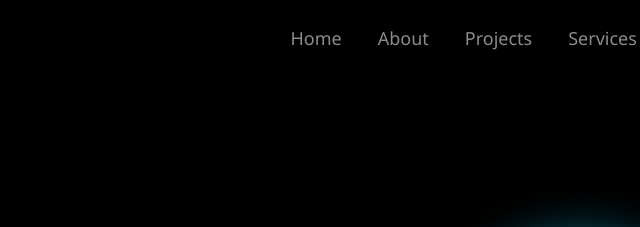
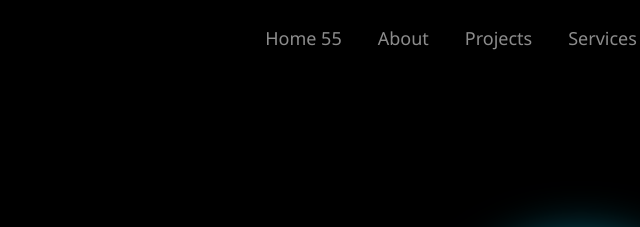
Before and after one commit to waleedjawed78/Portfolio, a plain HTML site: page index.html in a window 1280 px wide. Shown: the top 227 px of the page, 464-1104 px from the left. Drawn offline with Linux system fonts and the light colour scheme.

Commit message:
update index.html

```diff
--- a/index.html
+++ b/index.html
@@ -20,7 +20,7 @@
             <div class="collapse navbar-collapse" id="navbarNav">
                 <ul class="navbar-nav ms-auto">
                     <li class="nav-item">
-                        <a class="nav-link" href="#home">Home</a>
+                        <a class="nav-link" href="#home">Home 55</a>
                     </li>
                     <li class="nav-item">
                         <a class="nav-link" href="#about">About</a>
```
